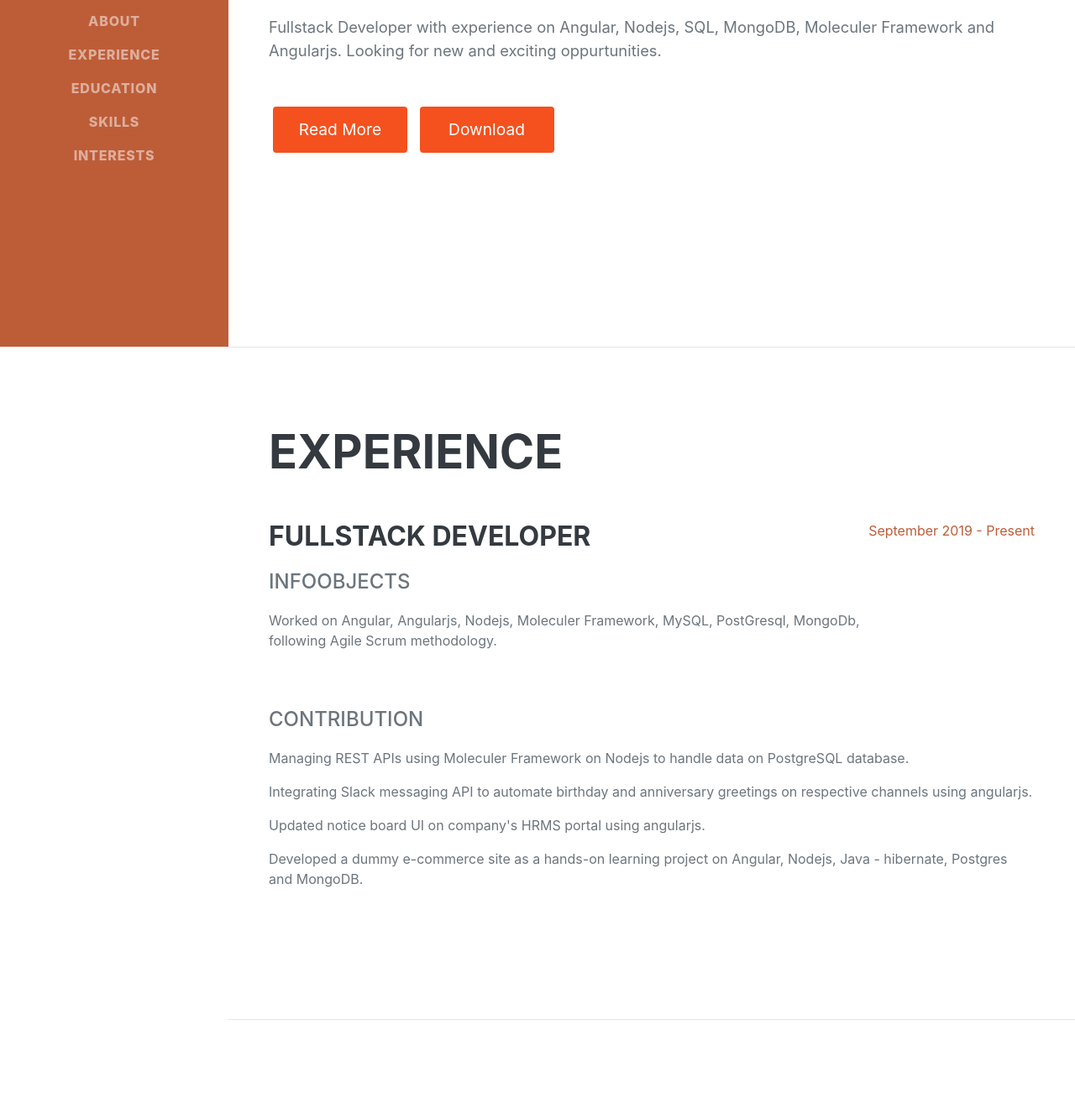
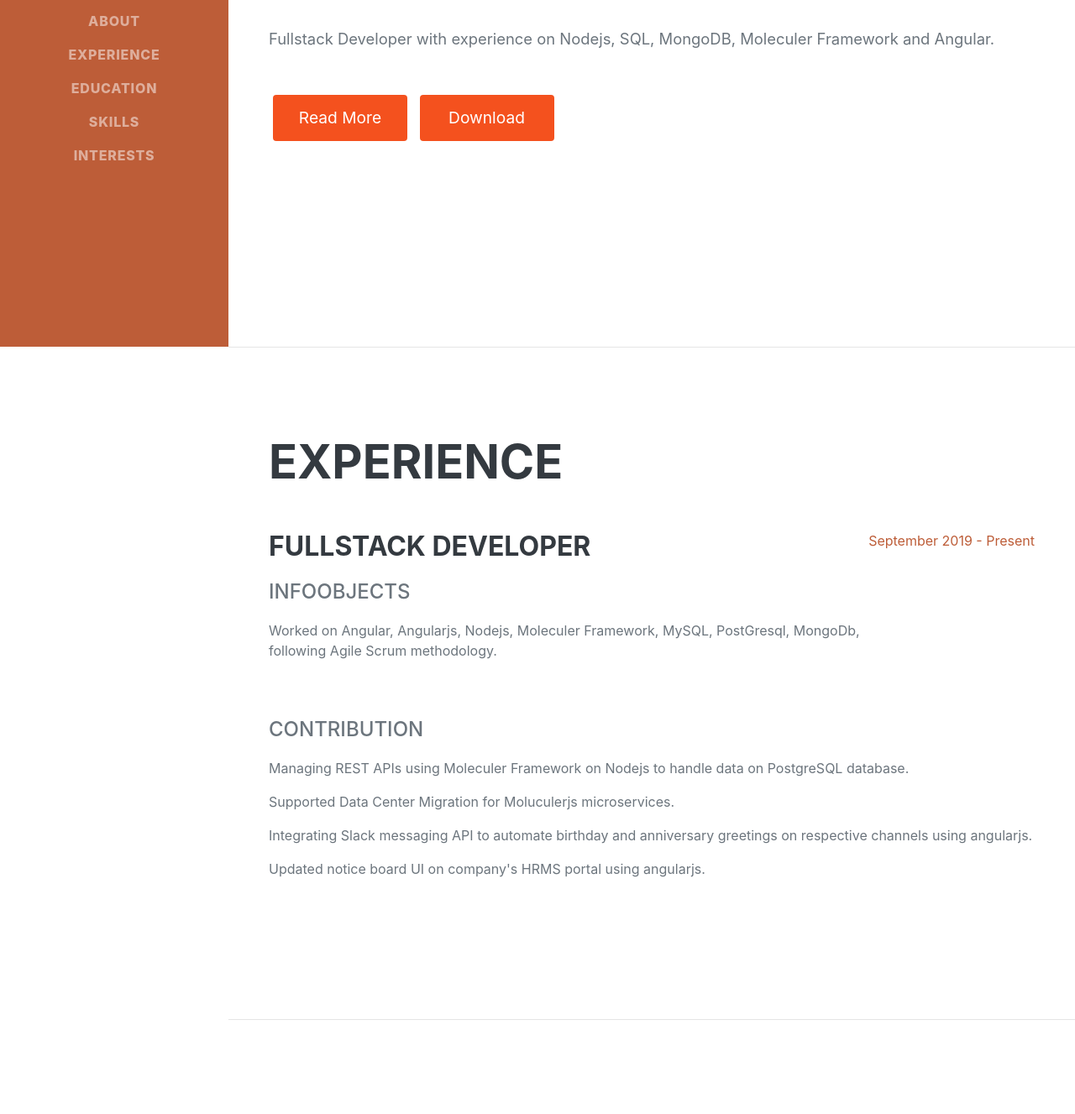
Before and after one commit to surajtarani/resume, a plain HTML site: page index.html in a window 1280 px wide. Shown: the part 387-1714 px from the top of the page at 84% size. Drawn offline with nearby package versions, Linux system fonts and the light colour scheme; a web font is replaced by a local one.

Commit message:
Statement changes

```diff
--- a/index.html
+++ b/index.html
@@ -48,7 +48,7 @@
                         <a href="mailto:surajtarani94@gmail.com">surajtarani94@gmail.com</a>
                     </div>
                     <p class="lead mb-5">
-                        Fullstack Developer with experience on Angular, Nodejs, SQL, MongoDB, Moleculer Framework and Angularjs. Looking for new and exciting oppurtunities.
+                        Fullstack Developer with experience on Nodejs, SQL, MongoDB, Moleculer Framework and Angular.
                     </p>
                     <!-- <div class="social-icons">
                         <a class="social-icon" href="#"><i class="fab fa-linkedin-in"></i></a>
@@ -83,9 +83,9 @@
                         <div class="flex-grow-1">
                             <div class="subheading mb-3">Contribution</div>
                             <p>Managing REST APIs using Moleculer Framework on Nodejs to handle data on PostgreSQL database.</p>
+                            <p>Supported Data Center Migration for Moluculerjs microservices.</p>
                             <p>Integrating Slack messaging API to automate birthday and anniversary greetings on respective channels using angularjs.</p>
                             <p>Updated notice board UI on company's HRMS portal using angularjs.</p>
-                            <p>Developed a dummy e-commerce site as a hands-on learning project on Angular, Nodejs, Java - hibernate, Postgres and MongoDB.</p>
                         </div>
                     </div>
                     <!-- <div class="d-flex flex-column flex-md-row justify-content-between mb-5">
@@ -176,7 +176,7 @@
             <section class="resume-section" id="interests">
                 <div class="resume-section-content">
                     <h2 class="mb-5">Interests</h2>
-                    <p>Apart from being a web developer, I enjoy Photography and Videography. I am drawn to the aesthetic and story appeal of it. I am captivated by the diverse stories every individual has to tell.</p>
+                    <p>Apart from developing websites, I enjoy Photography and Videography. I am drawn to the aesthetic and story appeal of it. I am captivated by the diverse stories every individual has to tell.</p>
                     <p class="mb-0">When forced indoors, I enjoy playing video games and solving riddles or puzzles. My love for problem-solving is what drove me towards programming in the first place.</p>
                 </div>
             </section>
```
